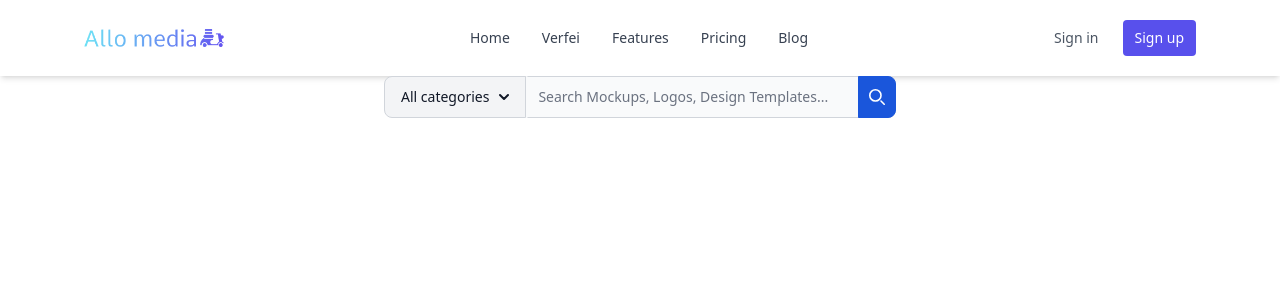
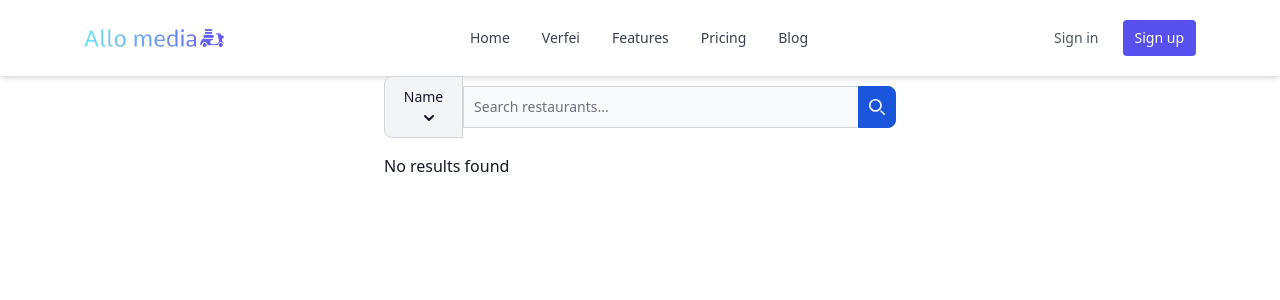
Before and after one commit to OSMaben/AlloMedia_dashboard, a React (Vite) app: page /search in a window 1280 px wide. Shown: the top 300 px of the page. Built offline with nearby package versions, Linux system fonts and the light colour scheme.

Commit message:
add search searching on a object json

```diff
--- a/src/pages/Search.jsx
+++ b/src/pages/Search.jsx
@@ -2,8 +2,9 @@ import { useState } from "react";
 
 const Search = () => {
   const [searchIterm, setSearchIterm] = useState("");
-  const [dropdown, setdropdownopen] = useState(false);
-  const [serchResault, setSearchResault] = useState([]);
+  const [dropdownOpen, setDropdownOpen] = useState(false);
+  const [searchResault, setSearchResault] = useState([]);
+  const [searchCategory, setSearchCategory] = useState("name");
 
   const restaurants = [
     {
@@ -28,41 +29,45 @@ const Search = () => {
   };
 
   const searchhandling = () => {
-    const result = restaurants.filter(
-      (restaurants) =>
-        restaurants.name.toLowerCase().includes(searchIterm.toLowerCase()) ||
-        restaurants.cuisine
-          .toLowerCase()
-          .includes(searchIterm.toLocaleLowerCase())
+    const result = restaurants.filter((restaurant) => {
+      const searchTermLower = searchIterm.toLowerCase();
+      if (searchCategory === "name") {
+        return restaurant.name.toLowerCase().includes(searchTermLower);
+      } else if (searchCategory === "cuisine") {
+        return restaurant.cuisine.toLowerCase().includes(searchTermLower);
+      } else if (searchCategory === "foodItems") {
+        return restaurant.foodItems.some((item) =>
+          item.toLowerCase().includes(searchTermLower)
         );
-
-    SetSearchResault(result);
+      }
+      return false;
+    });
+    setSearchResault(result);
   };
 
-  const  handleSearch = (e) => {
+  const handleSearch = (e) => {
     e.preventDefault();
     searchhandling();
-  }
+  };
 
+  const handleCategorySelect = (category) => {
+    setSearchCategory(category);
+    setDropdownOpen(false);
+  };
 
   return (
-    <form class="max-w-lg mx-auto" onSubmit={handleSearch}>
-      <div class="flex">
-        <label
-          for="search-dropdown"
-          class="mb-2 text-sm font-medium text-gray-900 sr-only dark:text-white"
-        >
-          Your Email
-        </label>
+    <form className="max-w-lg mx-auto" onSubmit={handleSearch}>
+      <div className="flex items-center">
+        <div className="relative">
           <button
             id="dropdown-button"
-          data-dropdown-toggle="dropdown"
-          class="flex-shrink-0 z-10 inline-flex items-center py-2.5 px-4 text-sm font-medium text-center text-gray-900 bg-gray-100 border border-gray-300 rounded-s-lg hover:bg-gray-200 focus:ring-4 focus:outline-none focus:ring-gray-100 dark:bg-gray-700 dark:hover:bg-gray-600 dark:focus:ring-gray-700 dark:text-white dark:border-gray-600"
+            className="py-2.5 px-4 text-sm font-medium text-gray-900 bg-gray-100 border border-gray-300 rounded-l-lg hover:bg-gray-200 focus:ring-4 focus:outline-none focus:ring-gray-100 dark:bg-gray-700 dark:hover:bg-gray-600 dark:focus:ring-gray-700 dark:text-white dark:border-gray-600"
             type="button"
+            onClick={() => setDropdownOpen(!dropdownOpen)}
           >
-          All categories{" "}
+            {searchCategory.charAt(0).toUpperCase() + searchCategory.slice(1)}
             <svg
-            class="w-2.5 h-2.5 ms-2.5"
+              className="w-2.5 h-2.5 ml-2.5 inline-block"
               aria-hidden="true"
               xmlns="http://www.w3.org/2000/svg"
               fill="none"
@@ -70,63 +75,69 @@ const Search = () => {
             >
               <path
                 stroke="currentColor"
-              stroke-linecap="round"
-              stroke-linejoin="round"
-              stroke-width="2"
-              d="m1 1 4 4 4-4"
+                strokeLinecap="round"
+                strokeLinejoin="round"
+                strokeWidth="2"
+                d="M1 1l4 4 4-4"
               />
             </svg>
           </button>
+          {dropdownOpen && (
             <div
               id="dropdown"
-          class="z-10 hidden bg-white divide-y divide-gray-100 rounded-lg shadow w-44 dark:bg-gray-700"
+              className="absolute z-10 bg-white divide-y divide-gray-100 rounded-lg shadow w-44 dark:bg-gray-700"
             >
               <ul
-            class="py-2 text-sm text-gray-700 dark:text-gray-200"
+                className="py-2 text-sm text-gray-700 dark:text-gray-200"
                 aria-labelledby="dropdown-button"
               >
                 <li>
                   <button
                     type="button"
-                class="inline-flex w-full px-4 py-2 hover:bg-gray-100 dark:hover:bg-gray-600 dark:hover:text-white"
+                    onClick={() => handleCategorySelect("name")}
+                    className="inline-flex w-full px-4 py-2 hover:bg-gray-100 dark:hover:bg-gray-600 dark:hover:text-white"
                   >
-                name
+                    Name
                   </button>
                 </li>
                 <li>
                   <button
                     type="button"
-                class="inline-flex w-full px-4 py-2 hover:bg-gray-100 dark:hover:bg-gray-600 dark:hover:text-white"
+                    onClick={() => handleCategorySelect("cuisine")}
+                    className="inline-flex w-full px-4 py-2 hover:bg-gray-100 dark:hover:bg-gray-600 dark:hover:text-white"
                   >
-                type{" "}
+                    Cuisine
                   </button>
                 </li>
                 <li>
                   <button
                     type="button"
-                class="inline-flex w-full px-4 py-2 hover:bg-gray-100 dark:hover:bg-gray-600 dark:hover:text-white"
+                    onClick={() => handleCategorySelect("foodItems")}
+                    className="inline-flex w-full px-4 py-2 hover:bg-gray-100 dark:hover:bg-gray-600 dark:hover:text-white"
                   >
-                cuisine{" "}
+                    Food Items
                   </button>
                 </li>
               </ul>
             </div>
-        <div class="relative w-full">
+          )}
+        </div>
+        <div className="relative w-full">
           <input
             type="search"
             value={searchIterm}
             onChange={handleInputChange}
             id="search-dropdown"
-            class="block p-2.5 w-full z-20 text-sm text-gray-900 bg-gray-50 rounded-e-lg border-s-gray-50 border-s-2 border border-gray-300 focus:ring-blue-500 focus:border-blue-500 dark:bg-gray-700 dark:border-s-gray-700  dark:border-gray-600 dark:placeholder-gray-400 dark:text-white dark:focus:border-blue-500"
-            placeholder="Search Mockups, Logos, Design Templates..."
+            className="block p-2.5 w-full text-sm text-gray-900 bg-gray-50 border border-gray-300 rounded-r-lg focus:ring-blue-500 focus:border-blue-500 dark:bg-gray-700 dark:border-gray-600 dark:placeholder-gray-400 dark:text-white dark:focus:border-blue-500"
+            placeholder="Search restaurants..."
             required
           />
           <button
             type="submit"
-            class="absolute top-0 end-0 p-2.5 text-sm font-medium h-full text-white bg-blue-700 rounded-e-lg border border-blue-700 hover:bg-blue-800 focus:ring-4 focus:outline-none focus:ring-blue-300 dark:bg-blue-600 dark:hover:bg-blue-700 dark:focus:ring-blue-800"
+            className="absolute top-0 right-0 p-2.5 text-sm font-medium h-full text-white bg-blue-700 rounded-r-lg border border-blue-700 hover:bg-blue-800 focus:ring-4 focus:outline-none focus:ring-blue-300 dark:bg-blue-600 dark:hover:bg-blue-700 dark:focus:ring-blue-800"
           >
             <svg
-              class="w-4 h-4"
+              className="w-4 h-4"
               aria-hidden="true"
               xmlns="http://www.w3.org/2000/svg"
               fill="none"
@@ -134,15 +145,29 @@ const Search = () => {
             >
               <path
                 stroke="currentColor"
-                stroke-linecap="round"
-                stroke-linejoin="round"
-                stroke-width="2"
-                d="m19 19-4-4m0-7A7 7 0 1 1 1 8a7 7 0 0 1 14 0Z"
+                strokeLinecap="round"
+                strokeLinejoin="round"
+                strokeWidth="2"
+                d="M19 19l-4-4m0-7A7 7 0 1 1 1 8a7 7 0 0 1 14 0Z"
               />
             </svg>
-            <span class="sr-only">Search</span>
+            <span className="sr-only">Search</span>
           </button>
         </div>
+      </div>
+      {/* Render the search result */}
+      <div className="mt-4">
+        {searchResault.length > 0 ? (
+          <ul className="list-disc pl-5">
+            {searchResault.map((restaurant, index) => (
+              <li key={index} className="text-gray-900 dark:text-white">
+                {restaurant.name} - {restaurant.cuisine}
+              </li>
+            ))}
+          </ul>
+        ) : (
+          <p className="text-gray-900 dark:text-white">No results found</p>
+        )}
       </div>
     </form>
   );
```
Lines whose indentation alone changed are shown as unchanged.
